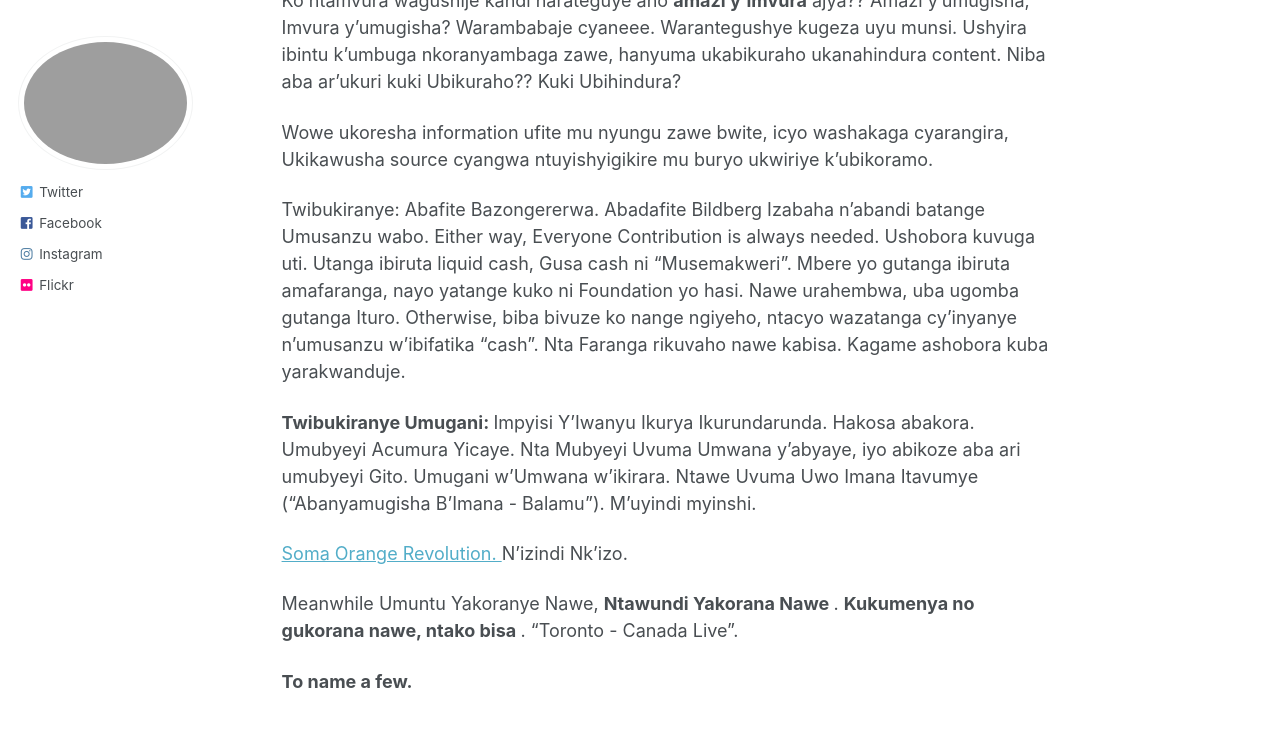
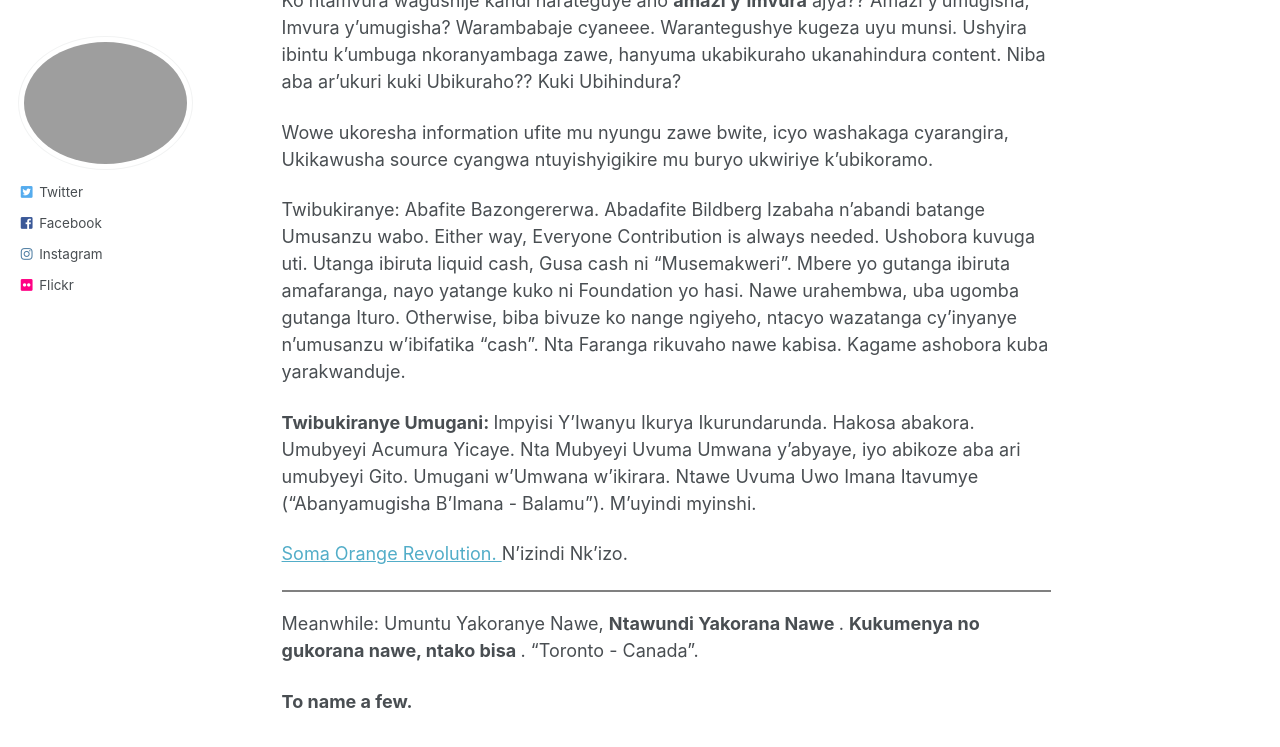
Before and after one commit to phdcsseiden/phdcsseiden.github.io, a Jekyll site: the page built from _pages/Gitwaza.md, in a window 1280 px wide and 900 px high, scrolled down 1353 px. Shown: the top 747 px of the window. Built offline with Jekyll 4.4.1, drawn with Linux system fonts in a browser that asks for light colours.

Commit message:
Update Gitwaza.md

```diff
--- a/_pages/Gitwaza.md
+++ b/_pages/Gitwaza.md
@@ -55,7 +55,10 @@
 <a href=" https://en.wikipedia.org/wiki/Orange_Revolution "> Soma Orange Revolution.  </a> N'izindi Nk'izo.
 
 
-Meanwhile  Umuntu Yakoranye Nawe, <b> Ntawundi Yakorana Nawe </b>. <b> Kukumenya no gukorana nawe, ntako bisa </b>. "Toronto - Canada Live".
+<hr style="height:2px;border-width:0;color:gray;background-color:gray">
+
+
+Meanwhile:  Umuntu Yakoranye Nawe, <b> Ntawundi Yakorana Nawe </b>. <b> Kukumenya no gukorana nawe, ntako bisa </b>. "Toronto - Canada".
 
 
 <b> To name a few. </b>
```
